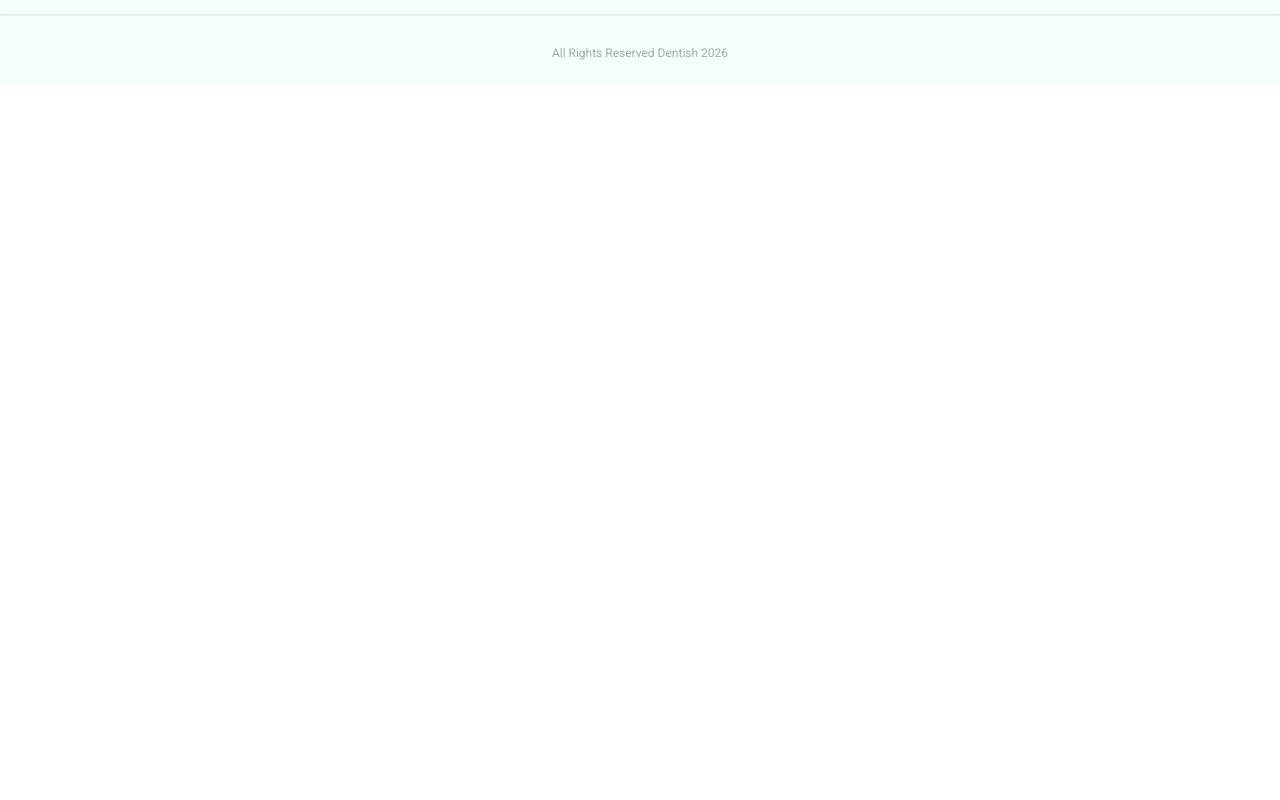
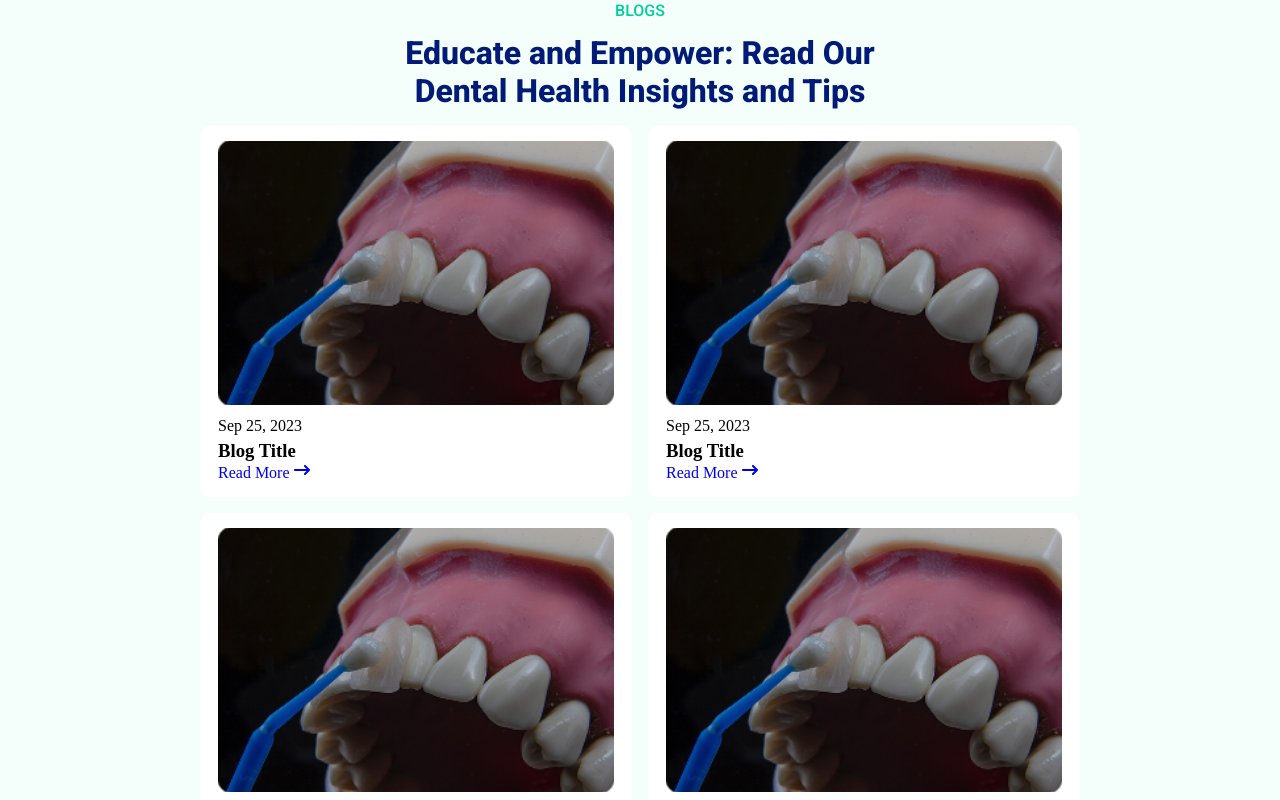
Before and after one commit to azimjonjalilov/dentist-clinic-frontend, a React (Vite) app: page / in a window 1280 px wide. Shown: the part 3540-4340 px from the top of the page. Before the commit the page ends 3623 px from the top, so only its background shows below. Built offline with nearby package versions, Linux system fonts and the light colour scheme.

Commit message:
blogs section

```diff
--- /dev/null
+++ b/src/components/ui/blogsSection/Blog.jsx
@@ -0,0 +1,22 @@
+import styles from "./BlogsSection.module.css";
+import { Link } from "react-router-dom";
+import { FaArrowRightLong } from "react-icons/fa6";
+
+const Blog = () => {
+  return (
+    <div className={styles.blog}>
+      <div className={styles.img}>
+        <img src="./assets/images/blog1.png" alt="Blog 1" />
+      </div>
+      <div className={styles.info}>
+        <span>Sep 25, 2023</span>
+        <h3>Blog Title</h3>
+        <Link to="">
+          Read More <FaArrowRightLong />
+        </Link>
+      </div>
+    </div>
+  );
+};
+
+export default Blog;
--- /dev/null
+++ b/src/components/ui/blogsSection/BlogsSection.jsx
@@ -0,0 +1,35 @@
+import styles from "./BlogsSection.module.css";
+import Blog from "./Blog";
+import { Link } from "react-router-dom";
+
+const BlogsSection = () => {
+  return (
+    <section className={`container ${styles.section}`}>
+      {/* header */}
+      <div className={styles.header}>
+        <h4 className="section-subtitle">blogs</h4>
+        <h1 className="section-title">
+          Educate and Empower: Read Our Dental Health Insights and Tips
+        </h1>
+      </div>
+
+      {/* blogs container */}
+      <div className={styles.blogsContainer}>
+        <div className={styles.container}>
+          <Blog />
+          <Blog />
+          <Blog />
+          <Blog />
+          <Blog />
+          <Blog />
+        </div>
+
+        <Link to="/blogs" className={styles.viewAll}>
+          See More
+        </Link>
+      </div>
+    </section>
+  );
+};
+
+export default BlogsSection;
--- /dev/null
+++ b/src/components/ui/blogsSection/BlogsSection.module.css
@@ -0,0 +1,72 @@
+.section {
+  padding-top: 68px;
+  padding-bottom: 68px;
+  background-color: #f4fffb;
+}
+
+.header {
+  display: flex;
+  flex-direction: column;
+  align-items: center;
+
+  h4 {
+    text-align: center;
+  }
+
+  h1 {
+    width: 60%;
+    margin-top: 14px;
+    text-align: center;
+  }
+}
+
+.blogsContainer {
+  margin-top: 16px;
+
+  .container {
+    width: 100%;
+    display: grid;
+    grid-template-columns: repeat(auto-fill, minmax(336px, 1fr));
+    gap: 16px;
+
+    .blog {
+      padding: 15px 18px;
+      width: 100%;
+      background-color: #ffffff;
+      border-radius: 10px;
+
+      .img {
+        width: 100%;
+        aspect-ratio: 3 / 2;
+        overflow: hidden;
+
+        img {
+          width: 100%;
+          height: 100%;
+          object-fit: cover;
+          transition: all 0.3s ease;
+
+          &:hover {
+            transform: scale(1.05);
+          }
+        }
+      }
+
+      .info {
+        width: 100%;
+        display: flex;
+        flex-direction: column;
+        align-items: flex-start;
+        margin-top: 12px;
+
+        h3 {
+          margin-top: 5px;
+        }
+
+        a {
+          margin-top: auto;
+        }
+      }
+    }
+  }
+}
--- a/src/components/ui/registerSection/RegisterSection.module.css
+++ b/src/components/ui/registerSection/RegisterSection.module.css
@@ -1,5 +1,7 @@
 .section {
   background-color: #ffffff;
+  padding-top: 78px;
+  padding-bottom: 58px;
 }
 
 .container {
--- a/src/pages/home/Home.jsx
+++ b/src/pages/home/Home.jsx
@@ -1,3 +1,4 @@
+import BlogsSection from "../../components/ui/blogsSection/BlogsSection";
 import MainSection from "../../components/ui/mainSection/MainSection";
 import RegisterSection from "../../components/ui/registerSection/RegisterSection";
 import ServiceInfo from "../../components/ui/serviceSection/ServiceInfo";
@@ -18,6 +19,7 @@ const Home = () => {
         <ServiceInfo />
       </section>
       <RegisterSection />
+      <BlogsSection />
     </>
   );
 };
```
Also changed, not shown: public/assets/images/blog1.png (added).
